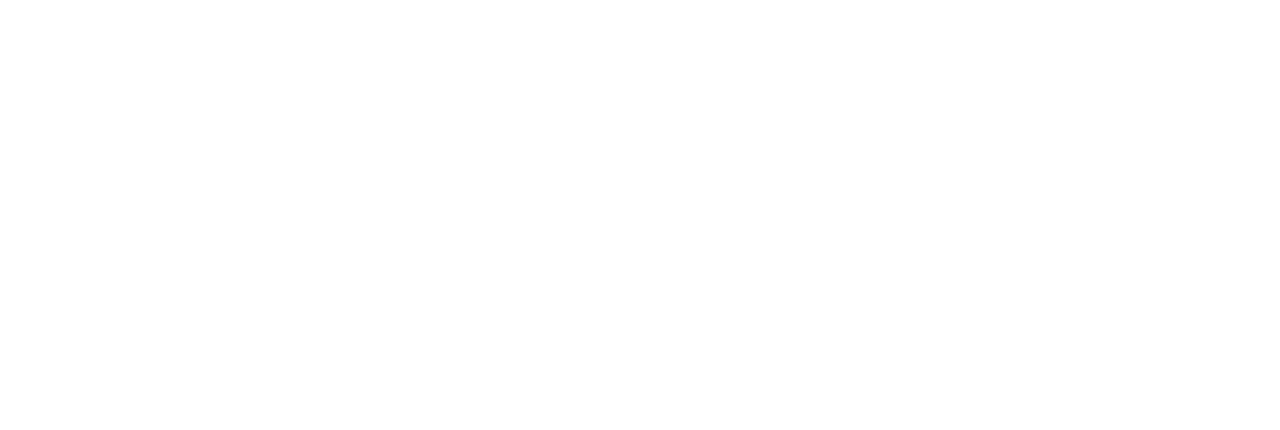
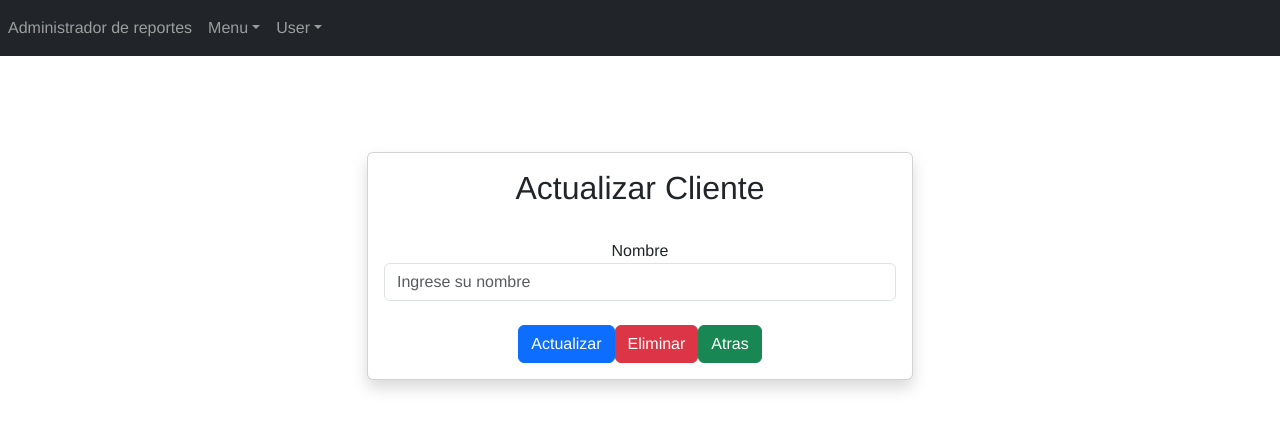
Before and after one commit to lalinn23/plataformaFront, a Vue app: page /editarCliente/1 in a window 1280 px wide. Shown: the top 430 px of the page. Built offline with nearby package versions, Linux system fonts and the light colour scheme; no server answers.

Commit message:
get editar funcinal, put por continuar

```diff
--- /dev/null
+++ b/src/components/HeaderCompo.vue
@@ -0,0 +1,35 @@
+<template>
+<div>
+  <b-navbar type="dark" variant="dark">
+    <b-navbar-nav>
+      <b-nav-item href="/panelView">Administrador de reportes</b-nav-item>
+
+      <!-- Navbar dropdowns -->
+      <b-nav-item-dropdown text="Menu" right>
+          <b-dropdown-item href="/clienteView">Clientes</b-dropdown-item>
+          <b-dropdown-item href="#">Proyectos</b-dropdown-item>
+          <b-dropdown-item href="#">Actividades</b-dropdown-item>
+          <b-dropdown-item href="#">Etapas</b-dropdown-item>
+          <b-dropdown-item href="#">Fases</b-dropdown-item>
+
+      </b-nav-item-dropdown>
+
+      <b-nav-item-dropdown text="User" right>
+        <b-dropdown-item href="#">Account</b-dropdown-item>
+        <b-dropdown-item href="#">Settings</b-dropdown-item>
+      </b-nav-item-dropdown>
+    </b-navbar-nav>
+  </b-navbar>
+  <br><br>
+</div>
+</template>
+
+<script>
+export default {
+
+}
+</script>
+
+<style>
+
+</style>
--- a/src/router/index.js
+++ b/src/router/index.js
@@ -2,6 +2,9 @@
 import VueRouter from 'vue-router'
 import HomeView from '../views/HomeView.vue'
 import register from '../views/register.vue'
+import PanelView from '../views/PanelView.vue'
+import ClientesView from '../views/clientes/ClientesView.vue'
+import ClentesEditar from '../views/clientes/ClentesEditar.vue'
 Vue.use(VueRouter)
 
 const routes = [
@@ -15,7 +18,23 @@
     name: 'register',
     component: register
   },
-
+                          /* Usuarios */
+  {
+    path: '/panelView',
+    name: 'PanelView',
+    component: PanelView
+  },
+                          /* Clientes */
+  {
+    path: '/clienteView',
+    name: 'ClientesView',
+    component: ClientesView
+  },
+  {
+    path: '/editarCliente/:id',
+    name: 'ClentesEditar',
+    component: ClentesEditar
+  },
 
 ]
 
--- a/src/views/HomeView.vue
+++ b/src/views/HomeView.vue
@@ -50,8 +50,9 @@
       axios.post('http://127.0.0.1:8000/login/', json)
       .then( data => {
        // console.log(data); // para ver si muestra datos
-        if(data.data.status == "ok"){
+        if(data.status == 201 ){
           console.log("todo correcto")
+          this.$router.push('panelView');
         }else{
           this.error=true;
           this.error_msg = data.message;
--- /dev/null
+++ b/src/views/PanelView.vue
@@ -0,0 +1,52 @@
+<template>
+  <div>
+    <HeaderCompo/>
+    <h1>Usuarios</h1>
+    <div class="container">
+        <table class="table table-hover">
+  <thead>
+    <tr>
+      <th scope="col">#</th>
+      <th scope="col">Nombre</th>
+    </tr>
+  </thead>
+  <tbody>
+    <tr v-for="cliente in ListaClientes" :key="cliente.id">
+      <th scope="row">{{ cliente.id }}</th>
+      <td>{{ cliente.nombreC}}</td>
+    </tr>
+
+  </tbody>
+</table>
+    </div>
+  </div>
+</template>
+
+<script>
+import HeaderCompo from '@/components/HeaderCompo.vue';
+import axios from 'axios';
+
+export default {
+    name:"PanelView",
+    data(){
+      return {
+        ListaClientes: null,
+        pagina:1
+      }
+    },
+    components:{
+        HeaderCompo,
+    },
+    mounted: function(){
+      let clientes = "http://127.0.0.1:8000/api/cliente/clientes/";
+       // console.log(data);
+       axios.get(clientes).then( data =>{
+        this.ListaClientes = data.data;
+      });
+    }
+}
+</script>
+
+<style lang="stylus" scoped>
+
+</style>
--- /dev/null
+++ b/src/views/clientes/ClentesEditar.vue
@@ -0,0 +1,76 @@
+<template>
+    <div>
+      <HeaderCompo />
+      <div class="container">
+        <div class="row mt-5">
+          <div class="col-md-6 offset-md-3">
+            <div class="card shadow">
+              <div class="card-body text-left"> <!-- Aplicamos text-left aquí -->
+                <h2 class="card-title">Actualizar Cliente</h2>
+                <br>
+                <form>
+                  <div class="form-group ">
+                    <label for="nombre">Nombre</label>
+                    <input type="text" class="form-control" id="nombre" placeholder="Ingrese su nombre" v-model="form.nombre">
+                  </div>
+                  <br>
+                  <div class="form-group">
+                    <button type="buroton" class="btn btn-primary" v-on:click="editar()">Actualizar</button>
+                    <button type="buroton" class="btn btn-danger">Eliminar</button>
+                    <button type="buroton" class="btn btn-success">Atras</button>
+
+                  </div>
+                </form>
+              </div>
+            </div>
+          </div>
+        </div>
+      </div>
+    </div>
+  </template>
+
+
+<script>
+import HeaderCompo from '@/components/HeaderCompo.vue';
+import axios from 'axios';
+export default {
+    name: "ClentesEditar",
+    components:{
+        HeaderCompo
+    },
+    data:function(){
+        return{
+            form:{
+                "id":"",
+                "nombre" : "",
+            }
+        }
+    },
+    methods:{
+        editar(){
+            axios.put("http://127.0.0.1:8000/api/cliente/clientes/", this.form.id)
+            .then( data => {
+                console.log(data);
+            })
+        }
+    },
+    mounted:function(){
+        this.form.id = this.$route.params.id;
+        //console.log(this.id)
+        axios.get("http://127.0.0.1:8000/api/cliente/clientes/" + this.form.id)
+        .then( data => {
+            //console.log(data);
+            this.form.nombre = data.data.nombreC;
+            console.log(this.form);
+        })
+    }
+
+}
+</script>
+
+<style scoped>
+.left{
+    text-align: left;
+}
+
+</style>
--- /dev/null
+++ b/src/views/clientes/ClientesView.vue
@@ -0,0 +1,60 @@
+<template>
+  <div>
+    <h1></h1>
+    <HeaderCompo/>
+    <h1>Lista clientes</h1>
+
+    <div class="container">
+        <table class="table table-hover">
+  <thead>
+    <tr>
+      <th scope="col">#</th>
+      <th scope="col">Nombre</th>
+    </tr>
+  </thead>
+  <tbody>
+    <tr v-for="cliente in ListaClientes" :key="cliente.id" v-on:click="editar(cliente.id)">
+      <th scope="row">{{ cliente.id }}</th>
+      <td>{{ cliente.nombreC}}</td>
+    </tr>
+
+  </tbody>
+</table>
+    </div>
+  </div>
+</template>
+
+<script>
+import HeaderCompo from '@/components/HeaderCompo.vue';
+import axios from 'axios';
+
+export default {
+    name:"PanelView",
+    data(){
+      return {
+        ListaClientes: null,
+        pagina:1
+      }
+    },
+    components:{
+        HeaderCompo,
+    },
+    methods:{
+      editar(id){
+        //console.log(id)
+        this.$router.push('/editarCliente/' + id);
+      }
+    },
+    mounted: function(){
+      let clientes = "http://127.0.0.1:8000/api/cliente/clientes/";
+       // console.log(data);
+       axios.get(clientes).then( data =>{
+        this.ListaClientes = data.data;
+      });
+    }
+}
+</script>
+
+<style lang="stylus" scoped>
+
+</style>
```
Also changed, not shown: src/components/FooterCompo.vue (added, +13 -0 lines).
